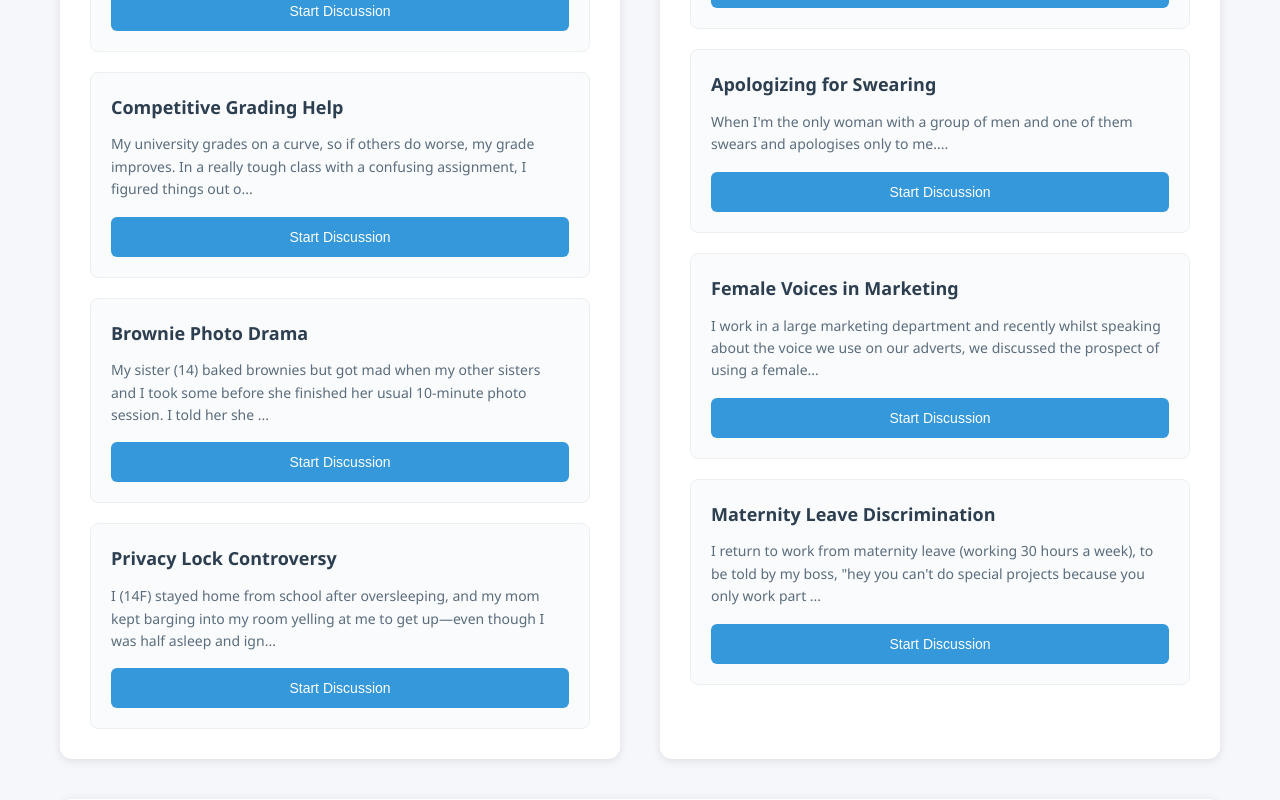
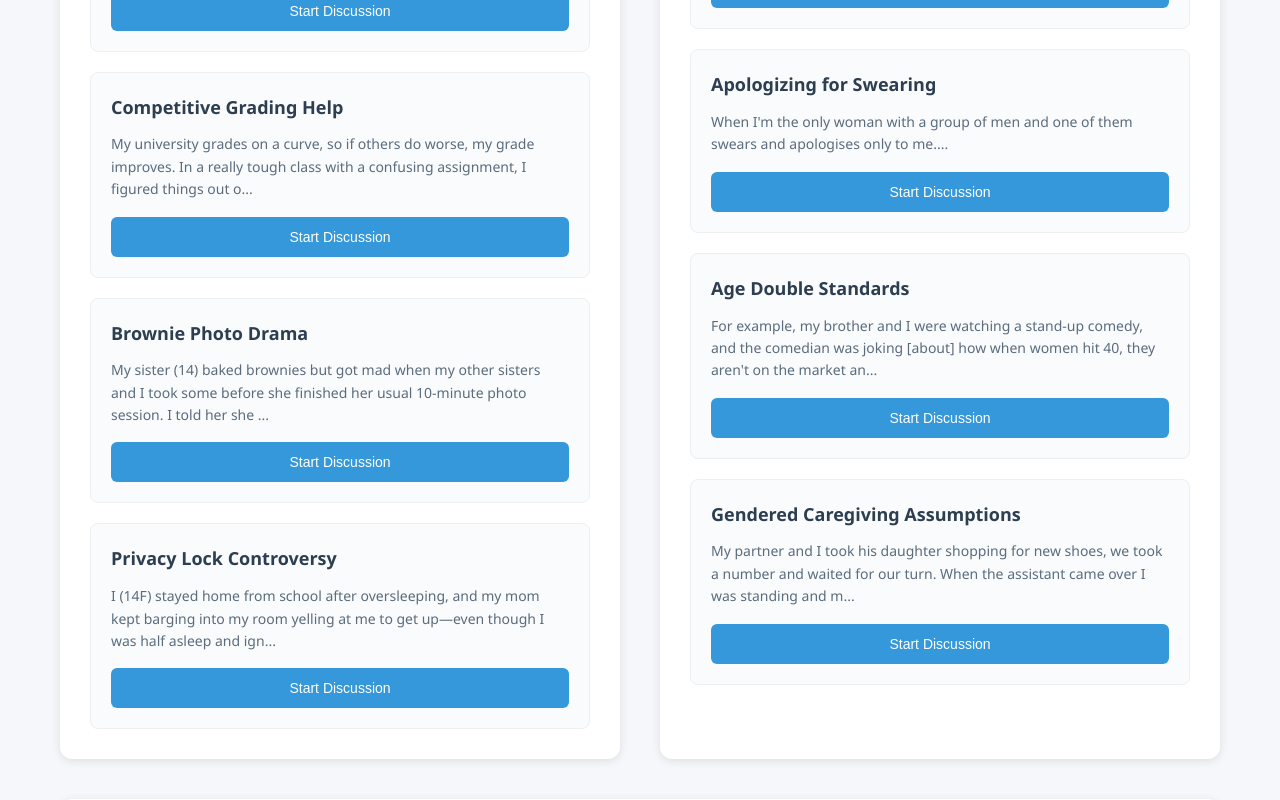
Before and after one commit to LLM-Reliance-Project/chat-research-interface, a React (Create React App) app: page / in a window 1280 px wide. Shown: the part 426-1226 px from the top of the page. Built offline with nearby package versions, Linux system fonts and the light colour scheme; no server answers.

Commit message:
updated scenarios

```diff
--- a/src/data/scenarios.ts
+++ b/src/data/scenarios.ts
@@ -55,16 +55,16 @@ export const scenarios: Scenario[] = [
   {
     id: 'sexism-3',
     type: 'sexism',
-    title: 'Female Voices in Marketing',
-    scenario: "I work in a large marketing department and recently whilst speaking about the voice we use on our adverts, we discussed the prospect of using a female voice over. My male senior, department deputy really, said to me that we don't use females because \"all female voices sound sexual\".",
-    botOpinion: "Hi, my opinion on this scenario is that your senior's comment is clearly sexist. Stereotyping all female voices as inherently sexual is both reductive and discriminatory, leading to unfair exclusion of women from professional opportunities. This kind of blanket generalization perpetuates harmful gender bias in the workplace. What do you think?"
+    title: 'Age Double Standards',
+    scenario: "For example, my brother and I were watching a stand-up comedy, and the comedian was joking [about] how when women hit 40, they aren't on the market anymore, but for men [it] is of course not the same",
+    botOpinion: "Hi, my opinion on this scenario is that this joke is sexist. It relies on the stereotype that women lose value as they age, while men do not, reinforcing harmful double standards about gender and attractiveness. By normalizing the idea that women's worth is tied to their youth and appearance, whereas men are exempt from similar judgments, it perpetuates sexism. What do you think?"
   },
   {
     id: 'sexism-4',
     type: 'sexism',
-    title: 'Maternity Leave Discrimination',
-    scenario: "I return to work from maternity leave (working 30 hours a week), to be told by my boss, \"hey you can't do special projects because you only work part time\", \" you have to be there 7 til 7\" and \"no-one is going to take you seriously now because you work part time\" and \"don't apply for a promotion cause you have more important things to worry about at home\"",
-    botOpinion: "Hi, my opinion on this scenario is that your boss's comments are clearly sexist and likely illegal. They're directly limiting your career opportunities based on assumptions about your priorities as a new mother. This kind of parental status discrimination reinforces harmful stereotypes about women in the workplace. What do you think?"
+    title: 'Gendered Caregiving Assumptions',
+    scenario: "My partner and I took his daughter shopping for new shoes, we took a number and waited for our turn. When the assistant came over I was standing and my partner and his daughter were sat on the seats waiting to be served, the assistant turned to me and asked how she could help, completely ignoring my partner.",
+    botOpinion: "Hi, my opinion on this scenario is that this may reflect a subtle form of sexism based on gendered assumptions about caretaking roles. The assistant's immediate turn to you, instead of your partner (the daughter's father), likely stems from the stereotype that women—rather than men—are usually responsible for children's shopping and caregiving needs. What do you think?"
   }
 ];
 
```
Also changed, not shown: 2 other files (tests, documents, lock files or other folders).
